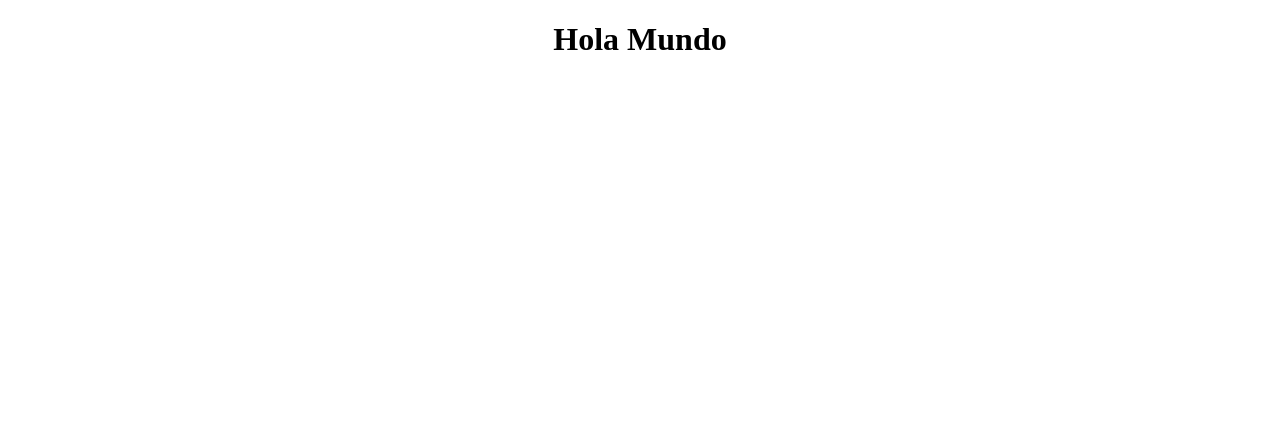
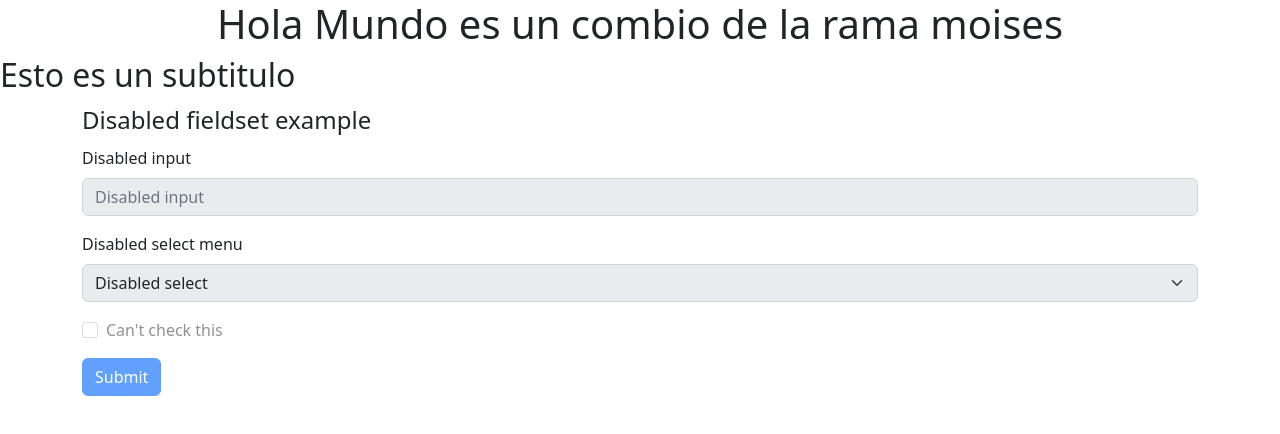
Before and after one commit to murdaneta/murdaneta.github.io, a plain HTML site: page index.html in a window 1280 px wide. Drawn offline with nearby package versions, Linux system fonts and the light colour scheme.

Commit message:
Test (#1)
* MERGE LUIGUI-NEW-CARD-2

* MERGE MOISES-OLD-CARD-1

Co-authored-by: Moises Urdaneta <moiworking@localhost.localdomain>

```diff
--- a/index.html
+++ b/index.html
@@ -10,8 +10,38 @@
             text-align: center;
         }
     </style>
+        <link href="https://cdn.jsdelivr.net/npm/bootstrap@5.2.3/dist/css/bootstrap.min.css" rel="stylesheet" integrity="sha384-rbsA2VBKQhggwzxH7pPCaAqO46MgnOM80zW1RWuH61DGLwZJEdK2Kadq2F9CUG65" crossorigin="anonymous">
 </head>
 <body>
-    <h1> Hola Mundo </h1>
+    <h1> Hola Mundo es un combio de la rama moises </h1>
+    <h2> Esto es un subtitulo </h2>
+
+    <form class="container">
+        <fieldset disabled>
+          <legend>Disabled fieldset example</legend>
+          <div class="mb-3">
+            <label for="disabledTextInput" class="form-label">Disabled input</label>
+            <input type="text" id="disabledTextInput" class="form-control" placeholder="Disabled input">
+          </div>
+          <div class="mb-3">
+            <label for="disabledSelect" class="form-label">Disabled select menu</label>
+            <select id="disabledSelect" class="form-select">
+              <option>Disabled select</option>
+            </select>
+          </div>
+          <div class="mb-3">
+            <div class="form-check">
+              <input class="form-check-input" type="checkbox" id="disabledFieldsetCheck" disabled>
+              <label class="form-check-label" for="disabledFieldsetCheck">
+                Can't check this
+              </label>
+            </div>
+          </div>
+          <button type="submit" class="btn btn-primary">Submit</button>
+        </fieldset>
+      </form>
+
+    <script src="https://cdn.jsdelivr.net/npm/bootstrap@5.2.3/dist/js/bootstrap.bundle.min.js" integrity="sha384-kenU1KFdBIe4zVF0s0G1M5b4hcpxyD9F7jL+jjXkk+Q2h455rYXK/7HAuoJl+0I4" crossorigin="anonymous"></script>
+
 </body>
 </html>
```
